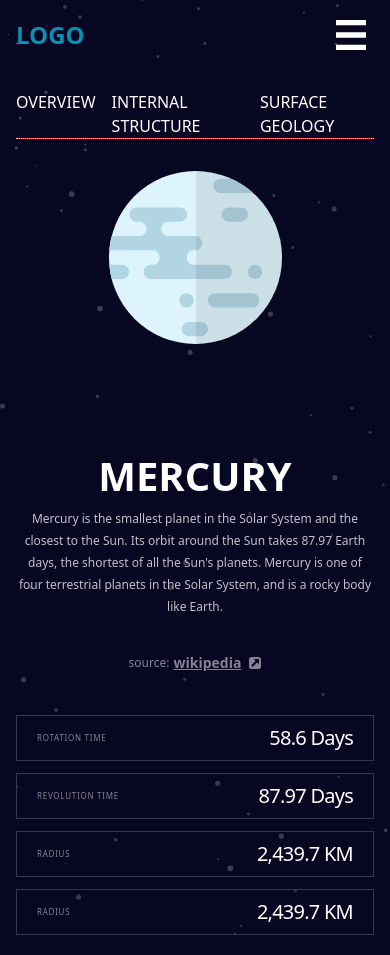
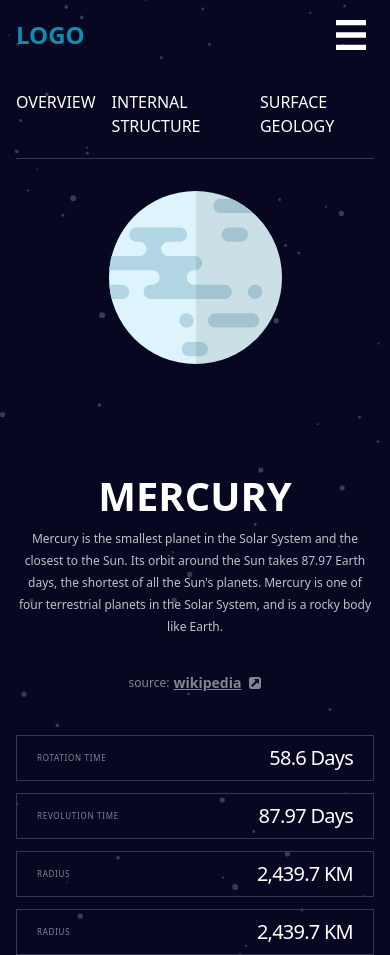
Before and after one commit to sphnikola/planet-fact-site, a React (Vite) app: page / in a window 390 px wide. Built offline with nearby package versions, Linux system fonts and the light colour scheme.

Commit message:
Style the hr element

```diff
--- a/src/components/DescriptionListItems.jsx
+++ b/src/components/DescriptionListItems.jsx
@@ -5,7 +5,7 @@ export function DescriptionListItems(props) {
         <a
           onClick={props.handleClick}
           href="#"
-          className=" uppercase focus:border-b-4 border-b-blue-400"
+          className=" uppercase focus:border-b-4  border-b-blue-400"
         >
           {props.listItemName}
         </a>
--- a/src/components/Main.jsx
+++ b/src/components/Main.jsx
@@ -8,7 +8,7 @@ export function Main(props) {
       <main className="mt-5 md:mt-20 grid px-4 gap-y-8 md:grid-cols-2 md:gap-x-8 lg:grid-cols-3 lg:grid-rows-auto md:px-7 lg:max-w-6xl lg:mx-auto">
         <section className="text-white  md:col-start-2  lg:col-start-3 lg:row-start-2">
           <nav className="md:hidden">
-            <ul className="flex justify-between gap-x-4">
+            <ul className="flex justify-center gap-x-4">
               <DescriptionListItems
                 handleClick={props.handleClick}
                 listItemName="overview"
@@ -23,7 +23,7 @@ export function Main(props) {
               />
             </ul>
           </nav>
-          <hr className="md:hidden border-dotted bg-red-500" />
+          <hr className="md:hidden  border-[rgb(55,55,78)]  mt-5 " />
           <div className="hidden md:block md:space-y-4 md:mt-5 ">
             <DescriptionButtons
               handleClick={props.handleClick}
```
